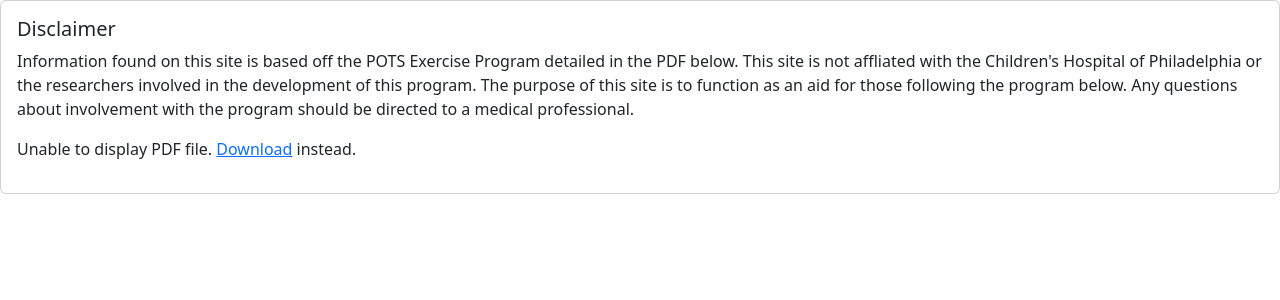
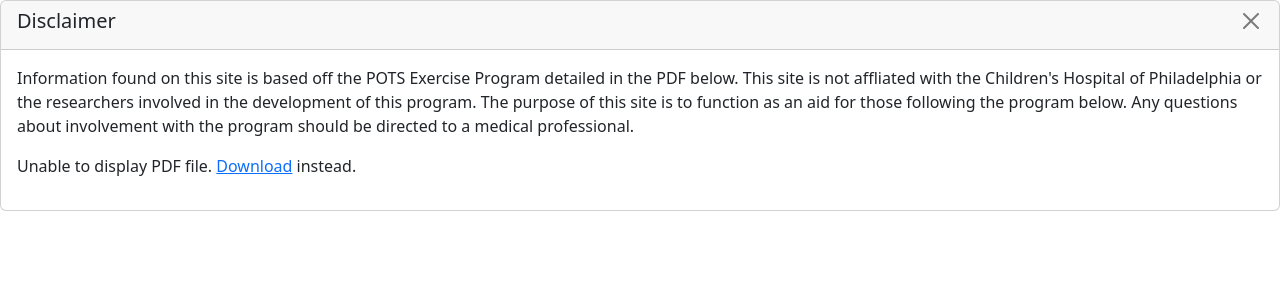
Before and after one commit to schepisii2/chop, a Vue app: page / in a window 1280 px wide. Both pictures are taken after a click on the button "See Disclaimer". Shown: the top 300 px of the page. Built offline with nearby package versions, Linux system fonts and the light colour scheme.

Commit message:
Close disclaimer on close button click

```diff
--- a/src/components/disclaimer-information.vue
+++ b/src/components/disclaimer-information.vue
@@ -1,13 +1,23 @@
+<script setup>
+import { defineEmits } from 'vue';
+defineEmits(['close']);
+</script>
+
 <template>
-  <div class="card" >
+  <div class="card">
+    <div class="card-header">
+      <div class="d-flex justify-content-between">
+        <h5 class="card-title">Disclaimer</h5>
+        <button type="button" class="btn-close" aria-label="Close" data-test-id="close-button" @click="$emit('close')"></button>
+      </div>
+    </div>
     <div class="card-body">
-      <h5 class="card-title">Disclaimer</h5>
       <p class="card-text" data-test-id="disclaimer-message">
         Information found on this site is based off the POTS Exercise Program detailed in the PDF below. This site is not affliated with the Children's Hospital of Philadelphia or the researchers involved in the development of this program. The purpose of this site is to function as an aid for those following the program below. Any questions about involvement with the program should be directed to a medical professional.
       </p>
       <object data-test-id="chop-pdf" data="https://www.dysautonomiainternational.org/pdf/CHOP_Modified_Dallas_POTS_Exercise_Program.pdf" type="application/pdf" width="100%" height="500px">
         <p>Unable to display PDF file. <a href="https://www.dysautonomiainternational.org/pdf/CHOP_Modified_Dallas_POTS_Exercise_Program.pdf">Download</a> instead.</p>
       </object>
-  </div>
+    </div>
   </div>
 </template>
--- a/src/views/main-view.vue
+++ b/src/views/main-view.vue
@@ -5,7 +5,7 @@ const showDisclaimer = ref(false);
 </script>
 
 <template>
-  <disclaimer-information v-if="showDisclaimer" data-test-id="disclaimer-information"/>
+  <disclaimer-information v-if="showDisclaimer" data-test-id="disclaimer-information" @close="showDisclaimer = false"/>
   <div v-else class="m-3">
     <div class="d-flex justify-content-between">
       <h2>POTS Exercise Program Timer</h2>
```
Also changed, not shown: 2 other files (tests, documents, lock files or other folders).
